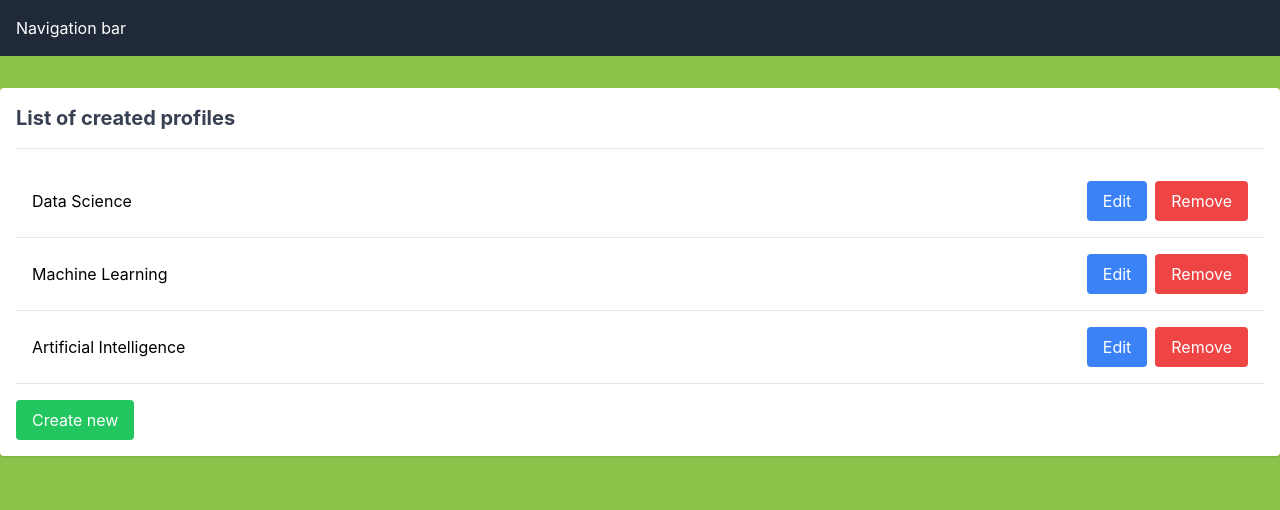
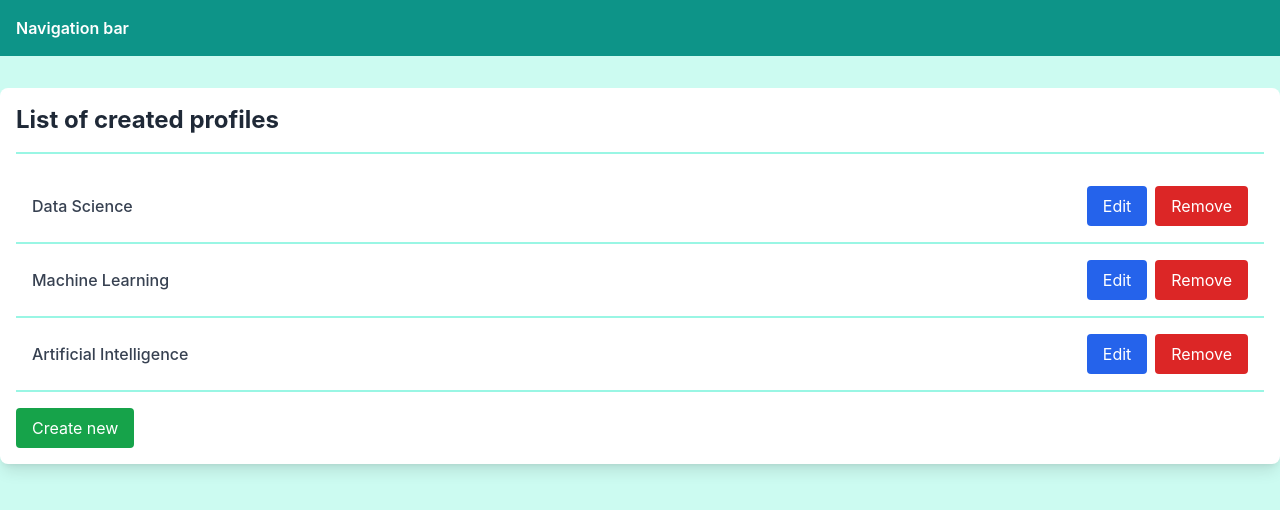
Before and after one commit to WebLabs-AB/MasterChooserApplication, a React (Create React App) app in the folder Frontend/masterfrontend/: page /teacher in a window 1280 px wide. Shown: the top 510 px of the page. Built offline with nearby package versions, Linux system fonts and the light colour scheme.

Commit message:
"Update teacher landing page UI"

```diff
--- a/Frontend/masterfrontend/src/Screens/TeacherLandingPage.tsx
+++ b/Frontend/masterfrontend/src/Screens/TeacherLandingPage.tsx
@@ -1,23 +1,20 @@
 import React, { useState } from 'react';
 import { Dialog, Transition } from '@headlessui/react';
-import { useNavigate } from 'react-router-dom'; // Import useNavigate
+import { useNavigate } from 'react-router-dom';
 
-// Define a TypeScript interface for the profile
 interface Profile {
   id: number;
   name: string;
 }
 
-// Define fake data for the profiles
 const profilesData = [
   { id: 1, name: 'Data Science' },
   { id: 2, name: 'Machine Learning' },
   { id: 3, name: 'Artificial Intelligence' },
 ];
 
-// Main Component for the Teacher Masterprofile Landing Page
 export const TeacherLandingPage = () => {
-  const navigate = useNavigate(); // Initialize the navigate function
+  const navigate = useNavigate();
   const [profiles, setProfiles] = useState<Profile[]>(profilesData);
   const [isRemoveDialogOpen, setRemoveDialogOpen] = useState(false);
   const [profileToRemove, setProfileToRemove] = useState<Profile | null>(null);
@@ -38,23 +35,22 @@ export const TeacherLandingPage = () => {
     }
   };
 
-  // Function to navigate to the edit page
   const handleEdit = (profileId: number) => {
     navigate(`/teachermasterprofile`, { state: { profileId } });
   };
 
   const renderProfiles = () => {
     return profiles.map(profile => (
-      <div key={profile.id} className="flex justify-between items-center p-4 border-b border-gray-200">
-        <div className="flex-1">{profile.name}</div>
+      <div key={profile.id} className="flex justify-between items-center p-4 border-b-2 border-teal-200">
+        <div className="flex-1 text-gray-700 font-medium">{profile.name}</div>
         <button
-          className="bg-blue-500 text-white px-4 py-2 rounded mr-2"
-          onClick={() => handleEdit(profile.id)} // Navigate to edit page
+          className="bg-blue-600 text-white px-4 py-2 rounded mr-2 hover:bg-blue-700 transition duration-300"
+          onClick={() => handleEdit(profile.id)}
         >
           Edit
         </button>
         <button
-          className="bg-red-500 text-white px-4 py-2 rounded"
+          className="bg-red-600 text-white px-4 py-2 rounded hover:bg-red-700 transition duration-300"
           onClick={() => openRemoveDialog(profile)}
         >
           Remove
@@ -64,26 +60,23 @@ export const TeacherLandingPage = () => {
   };
 
   return (
-    <div>
-      {/* Navigation Bar */}
-      <nav className="bg-gray-800 p-4 text-white">
+    <div className="bg-teal-100 min-h-screen">
+      <nav className="bg-teal-600 p-4 text-white">
         <div className="container mx-auto">
-          <span>Navigation bar</span>
+          <span className="font-semibold">Navigation bar</span>
         </div>
       </nav>
 
-      <div className="container mx-auto my-8 p-4 bg-white shadow rounded">
-        <div className="mb-4 border-b border-gray-200 pb-4">
-          <h1 className="text-xl font-bold text-gray-700">List of created profiles</h1>
+      <div className="container mx-auto my-8 p-4 bg-white rounded-lg shadow-lg">
+        <div className="mb-4 border-b-2 border-teal-200 pb-4">
+          <h1 className="text-2xl font-bold text-gray-800">List of created profiles</h1>
         </div>
-        {/* Render the list of profiles */}
         {renderProfiles()}
-        <button className="bg-green-500 text-white px-4 py-2 rounded mt-4">
+        <button className="bg-green-600 text-white px-4 py-2 rounded mt-4 hover:bg-green-700 transition duration-300">
           Create new
         </button>
       </div>
 
-      {/* Dialog for Remove confirmation */}
       <Transition appear show={isRemoveDialogOpen} as={React.Fragment}>
         <Dialog as="div" className="relative z-10" onClose={closeRemoveDialog}>
           <Transition.Child
@@ -100,20 +93,20 @@ export const TeacherLandingPage = () => {
           <div className="fixed inset-0 overflow-y-auto">
             <div className="flex min-h-full items-center justify-center p-4 text-center">
               <Dialog.Panel className="w-full max-w-md transform overflow-hidden rounded-2xl bg-white p-6 text-left align-middle shadow-xl transition-all">
-                <Dialog.Title as="h3" className="text-lg font-medium leading-6 text-gray-900">
+                <Dialog.Title as="h3" className="text-lg font-medium text-gray-900">
                   Are you sure you want to delete the master profile?
                 </Dialog.Title>
                 <div className="mt-4 flex justify-center">
                   <button
                     type="button"
-                    className="bg-red-500 text-white px-4 py-2 rounded mr-2"
+                    className="bg-red-600 text-white px-4 py-2 rounded mr-2 hover:bg-red-700 transition duration-300"
                     onClick={handleRemoveConfirm}
                   >
                     Yes
                   </button>
                   <button
                     type="button"
-                    className="bg-gray-500 text-white px-4 py-2 rounded"
+                    className="bg-gray-500 text-white px-4 py-2 rounded hover:bg-gray-600 transition duration-300"
                     onClick={closeRemoveDialog}
                   >
                     No
```
